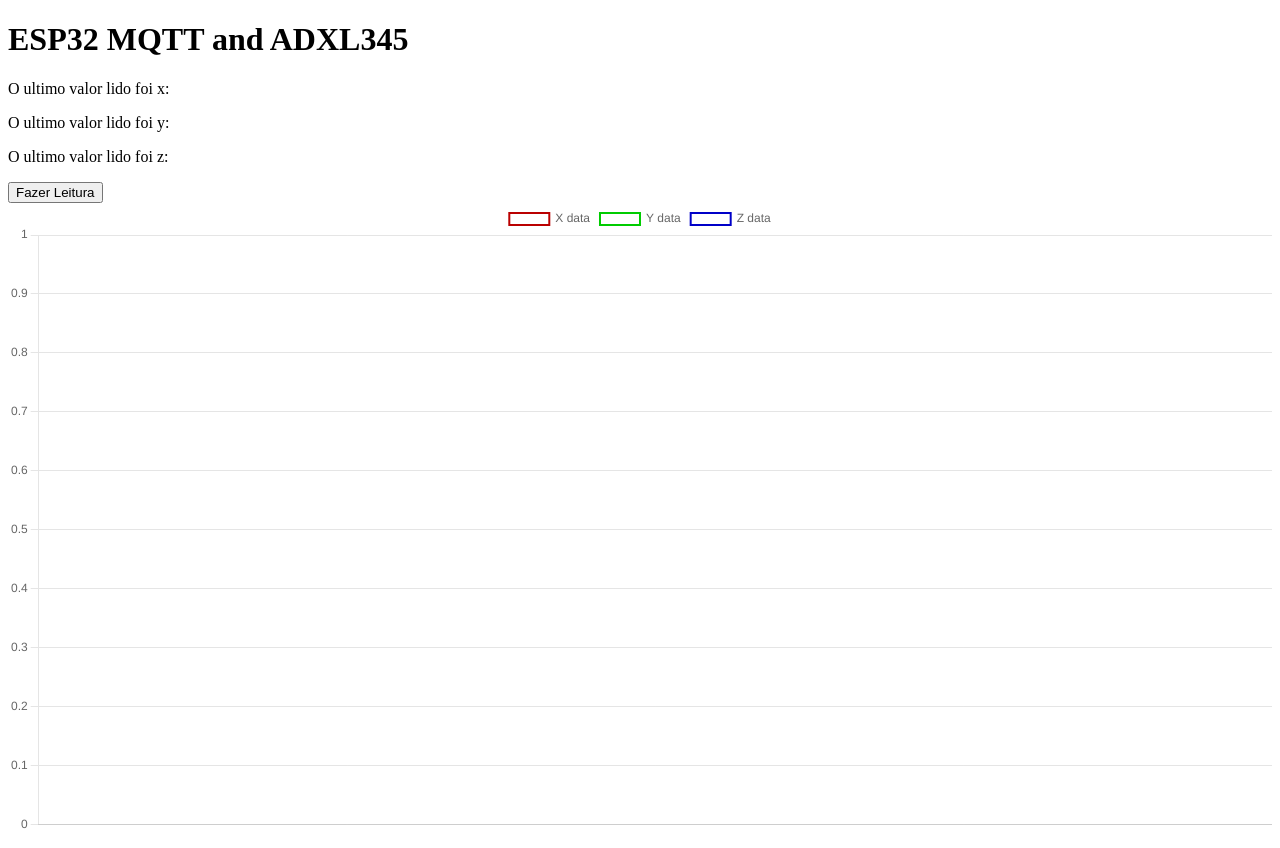
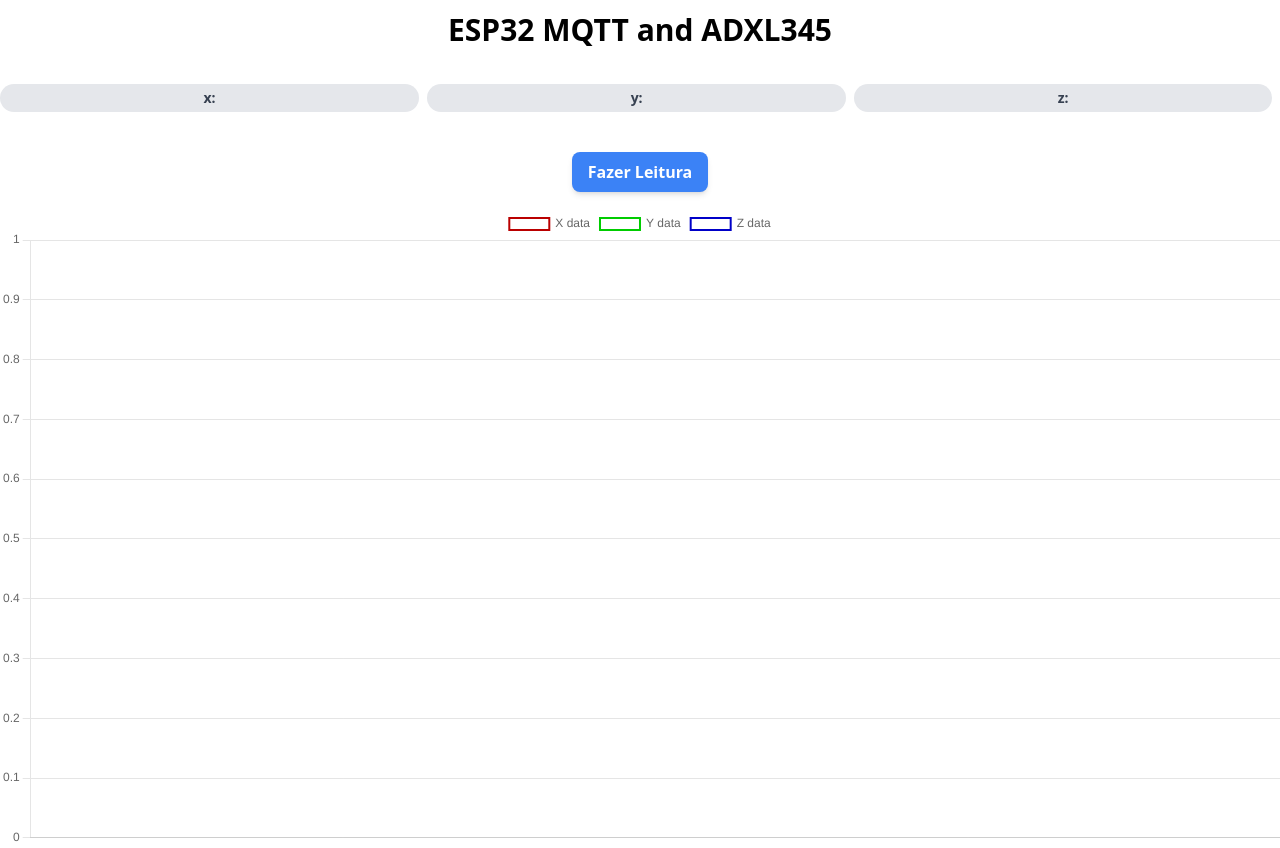
Before and after one commit to llucastex/mqtt_dash, a website with bundled scripts: page static/index.html in a window 1280 px wide. Built offline with nearby package versions, Linux system fonts and the light colour scheme; no server answers.

Commit message:
Atualização index

```diff
--- a/static/index.html
+++ b/static/index.html
@@ -4,16 +4,33 @@
     <meta charset="UTF-8">
     <meta http-equiv="X-UA-Compatible" content="IE=edge">
     <meta name="viewport" content="width=device-width, initial-scale=1.0">
+    <script src="https://cdn.tailwindcss.com"></script>
     <title>Document</title>
 </head>
 <body>
-    <h1>ESP32 MQTT and ADXL345</h1>
-    <p id="t1">O ultimo valor lido foi x:</p>
-    <p id="t2">O ultimo valor lido foi y:</p>
-    <p id="t3">O ultimo valor lido foi z:</p>
-    <button id="button">Fazer Leitura</button>
+    <h1 class="font-bold text-3xl mb-2 text-center py-3">
+        ESP32 MQTT and ADXL345
+      </h1>
+
+    <div class="flex text-center py-4">
+        <div class="flex-auto inline-block bg-gray-200 rounded-full px-3 py-1 text-sm font-semibold text-gray-700 mr-2 mb-2">
+            <p id="t1">x:</p>
+        </div>
+        <div class="flex-auto inline-block bg-gray-200 rounded-full px-3 py-1 text-sm font-semibold text-gray-700 mr-2 mb-2">
+            <p id="t2">y:</p>
+        </div>
+        <div class="flex-auto inline-block bg-gray-200 rounded-full px-3 py-1 text-sm font-semibold text-gray-700 mr-2 mb-2">
+            <p id="t3">z:</p>
+        </div>
+      </div>
+    <div class="flex text-center py-4">
+        <div class="flex-auto">
+            <button class="py-2 px-4 bg-blue-500 text-white font-semibold rounded-lg shadow-md hover:bg-blue-700 focus:outline-none focus:ring-2 focus:ring-blue-400 focus:ring-opacity-75" id="button">Fazer Leitura</button>
+        </div>
+    </div>
 
     <canvas class="line-chart" width="100" height="50"></canvas>
+
 
     <script src="https://cdn.jsdelivr.net/npm/chart.js@3.7.0/dist/chart.min.js"></script>
     <script type="module" src="/static/javascript.js"></script>
--- a/static/javascript.js
+++ b/static/javascript.js
@@ -1,6 +1,5 @@
 import { initializeApp } from "https://www.gstatic.com/firebasejs/9.14.0/firebase-app.js";
 import { getDatabase, ref, update, onValue } from "https://www.gstatic.com/firebasejs/9.14.0/firebase-database.js";
-
 
 // Your web app's Firebase configuration
 const firebaseConfig = {
@@ -36,9 +35,9 @@ onValue(ref(database, 'dados'), (snapshot) => {
     date_now = date_now[date_now.length-1];
     let msg = date_now.split('/')
     let newDate = `${msg[0]}/${msg[1]}`
-    parag_x.innerText = `O ultimo valor lido foi x: ${x_values[x_values.length-1]}ms²`;
-    parag_y.innerText = `O ultimo valor lido foi y: ${y_values[y_values.length-1]}ms²`;
-    parag_z.innerText = `O ultimo valor lido foi z: ${z_values[z_values.length-1]}ms²`;
+    parag_x.innerText = `x: ${x_values[x_values.length-1]}ms²`;
+    parag_y.innerText = `y: ${y_values[y_values.length-1]}ms²`;
+    parag_z.innerText = `z: ${z_values[z_values.length-1]}ms²`;
     myChart.data.datasets[0].data.push(x_values[x_values.length-1]);
     myChart.data.datasets[1].data.push(y_values[y_values.length-1]);
     myChart.data.datasets[2].data.push(z_values[z_values.length-1]);
```
Also changed, not shown: assets/img1.PNG (added).
